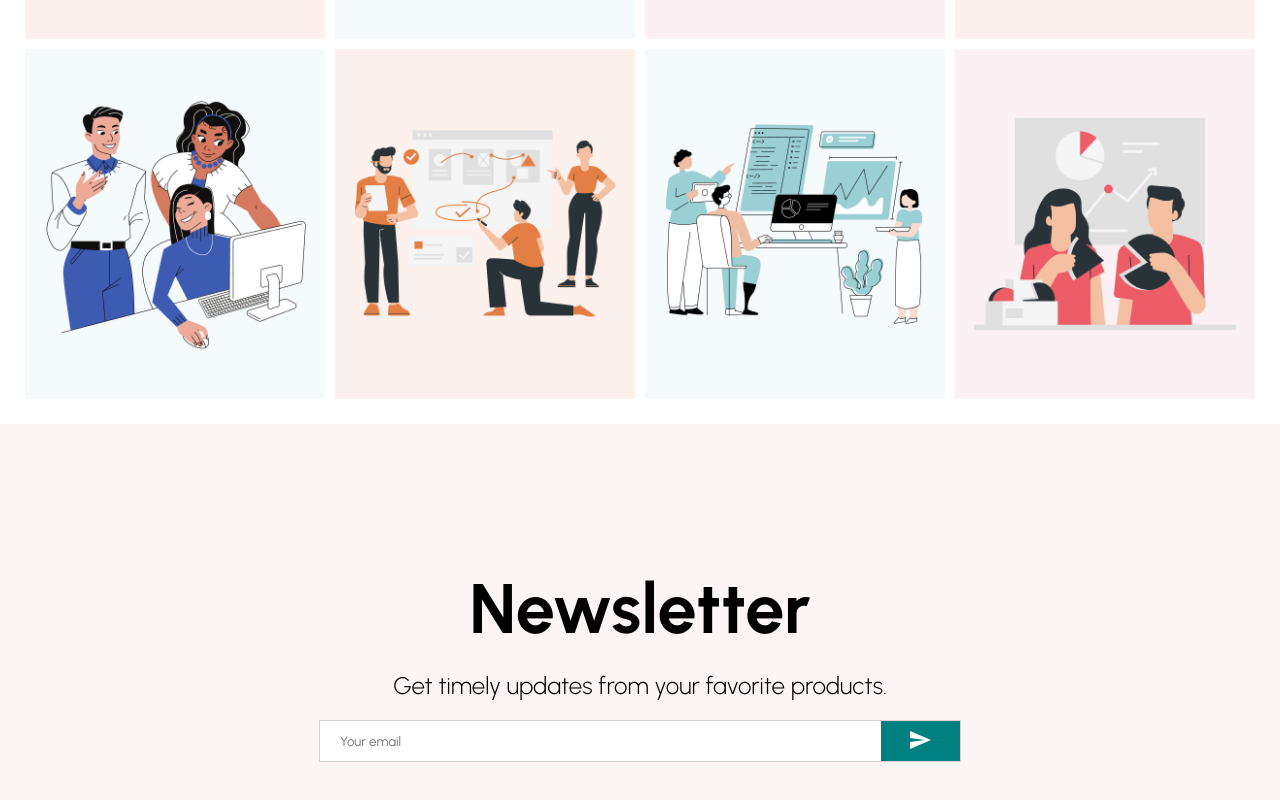
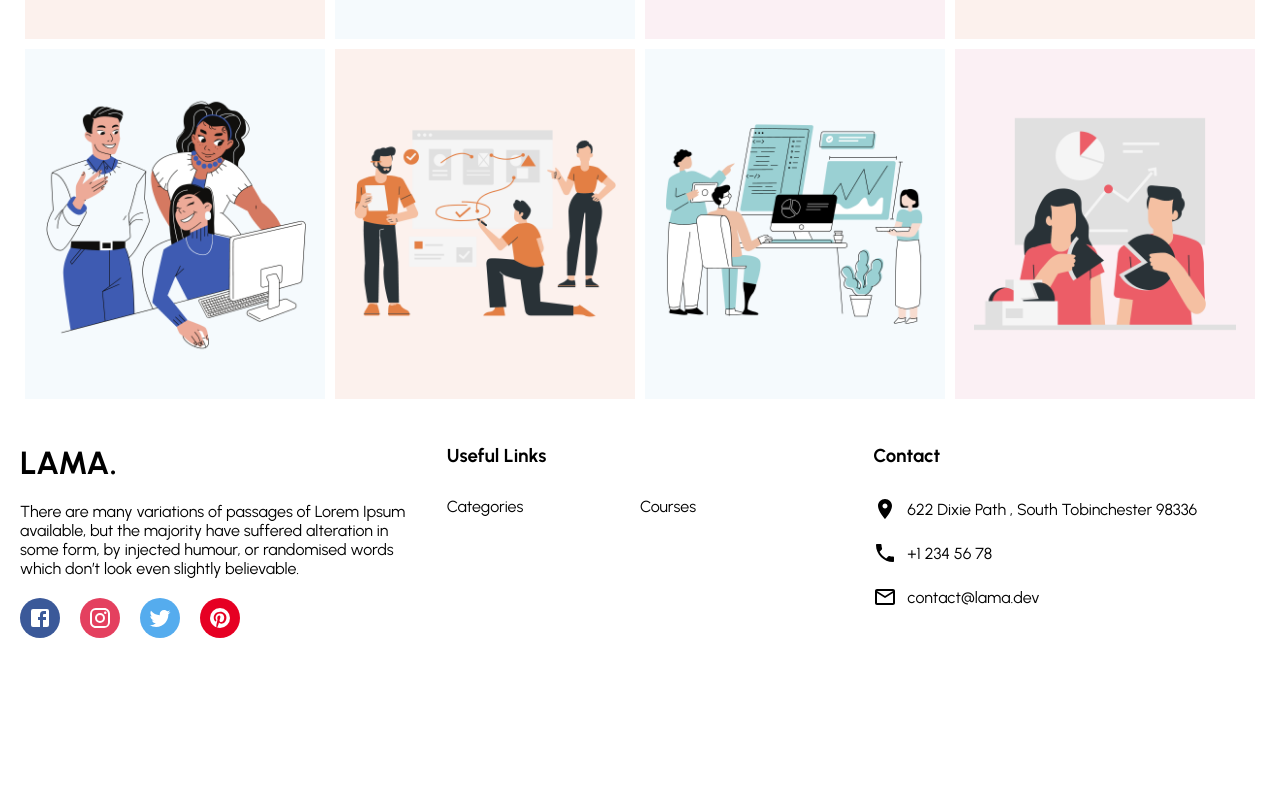
Before and after one commit to i-am-darshil/full-stack-ecommerce-app, a React (Create React App) app: page / in a window 1280 px wide. Shown: the part 1832-2632 px from the top of the page. After the commit the page ends 2490 px from the top, so only its background shows below. Built offline with nearby package versions, Linux system fonts and the light colour scheme.

Commit message:
Add Footer

```diff
--- /dev/null
+++ b/src/components/Footer.jsx
@@ -0,0 +1,131 @@
+import {
+  Facebook,
+  Instagram,
+  MailOutline,
+  Phone,
+  Pinterest,
+  Room,
+  Twitter,
+} from "@material-ui/icons";
+import styled from "styled-components";
+
+const Container = styled.div`
+  display: flex;
+`;
+
+const Left = styled.div`
+  flex: 1;
+  display: flex;
+  flex-direction: column;
+  padding: 20px;
+`;
+
+const Logo = styled.h1``;
+
+const Desc = styled.p`
+  margin: 20px 0px;
+`;
+
+const SocialContainer = styled.div`
+  display: flex;
+`;
+
+const SocialIcon = styled.div`
+  width: 40px;
+  height: 40px;
+  border-radius: 50%;
+  color: white;
+  background-color: #${(props) => props.color};
+  display: flex;
+  align-items: center;
+  justify-content: center;
+  margin-right: 20px;
+`;
+
+const Center = styled.div`
+  flex: 1;
+  padding: 20px;
+`;
+
+const Title = styled.h3`
+  margin-bottom: 30px;
+`;
+
+const List = styled.ul`
+  margin: 0;
+  padding: 0;
+  list-style: none;
+  display: flex;
+  flex-wrap: wrap;
+`;
+
+const ListItem = styled.li`
+  width: 50%;
+  margin-bottom: 10px;
+`;
+
+const Right = styled.div`
+  flex: 1;
+  padding: 20px;
+`;
+
+const ContactItem = styled.div`
+  margin-bottom: 20px;
+  display: flex;
+  align-items: center;
+`;
+
+const Payment = styled.img`
+    width: 50%;
+`;
+
+const Footer = () => {
+  return (
+    <Container>
+      <Left>
+        <Logo>LAMA.</Logo>
+        <Desc>
+          There are many variations of passages of Lorem Ipsum available, but
+          the majority have suffered alteration in some form, by injected
+          humour, or randomised words which don’t look even slightly believable.
+        </Desc>
+        <SocialContainer>
+          <SocialIcon color="3B5999">
+            <Facebook />
+          </SocialIcon>
+          <SocialIcon color="E4405F">
+            <Instagram />
+          </SocialIcon>
+          <SocialIcon color="55ACEE">
+            <Twitter />
+          </SocialIcon>
+          <SocialIcon color="E60023">
+            <Pinterest />
+          </SocialIcon>
+        </SocialContainer>
+      </Left>
+      <Center>
+        <Title>Useful Links</Title>
+        <List>
+          <ListItem>Categories</ListItem>
+          <ListItem>Courses</ListItem>
+        </List>
+      </Center>
+      <Right>
+        <Title>Contact</Title>
+        <ContactItem>
+          <Room style={{marginRight:"10px"}}/> 622 Dixie Path , South Tobinchester 98336
+        </ContactItem>
+        <ContactItem>
+          <Phone style={{marginRight:"10px"}}/> +1 234 56 78
+        </ContactItem>
+        <ContactItem>
+          <MailOutline style={{marginRight:"10px"}} /> contact@lama.dev
+        </ContactItem>
+        {/* <Payment src="https://i.ibb.co/Qfvn4z6/payment.png" /> */}
+      </Right>
+    </Container>
+  );
+};
+
+export default Footer;
--- a/src/pages/Home.jsx
+++ b/src/pages/Home.jsx
@@ -5,6 +5,8 @@
 import Categories from '../components/Categories'
 import Products from '../components/Products'
 import Newsletter from '../components/Newsletter'
+import Footer from '../components/Footer'
+
 
 
 const Home = () => {
@@ -15,7 +17,7 @@
       <Slider/>
       <Categories />
       <Products/>
-      <Newsletter/>
+      <Footer/>
     </div>
   )
 }
```
